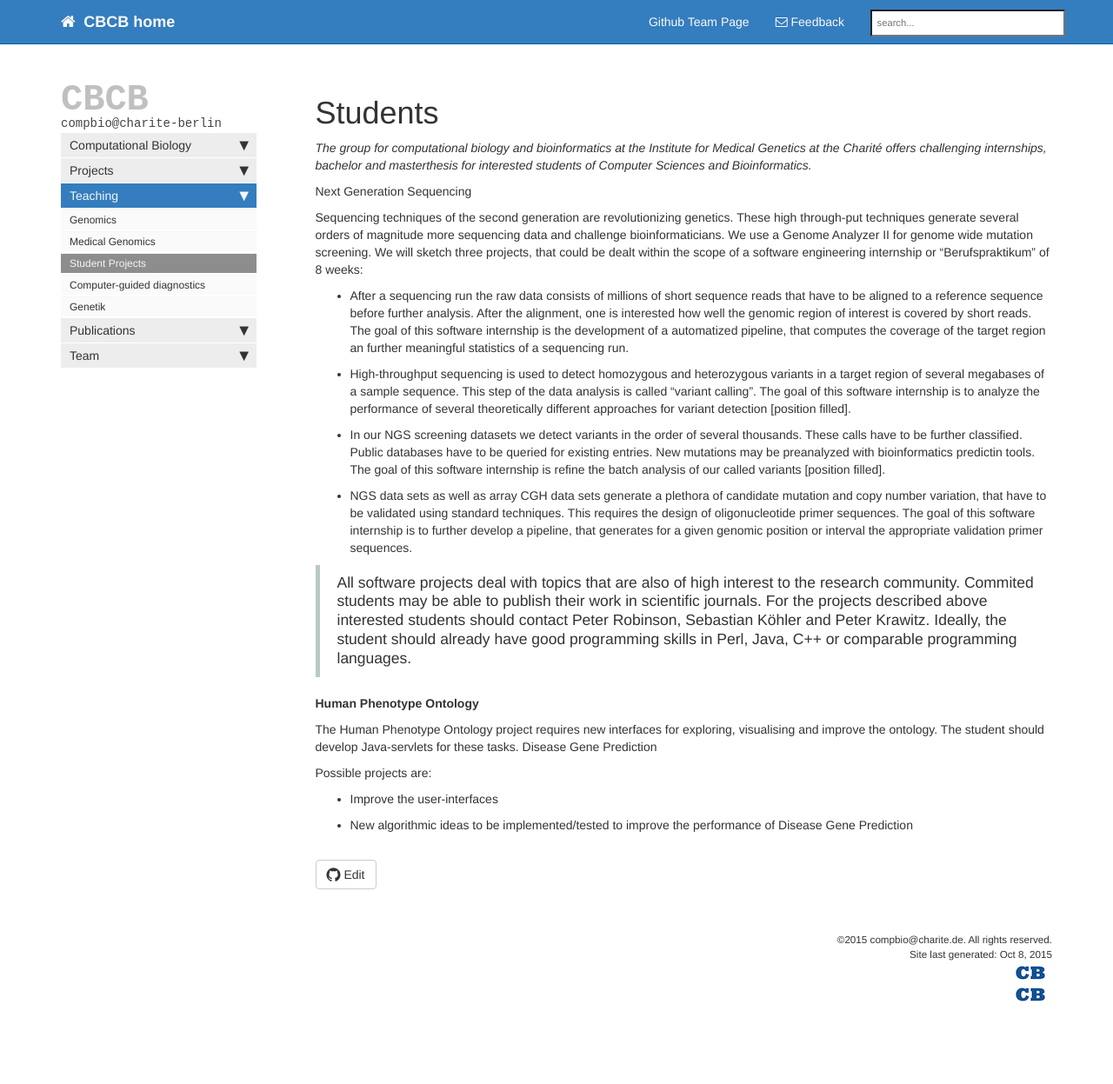
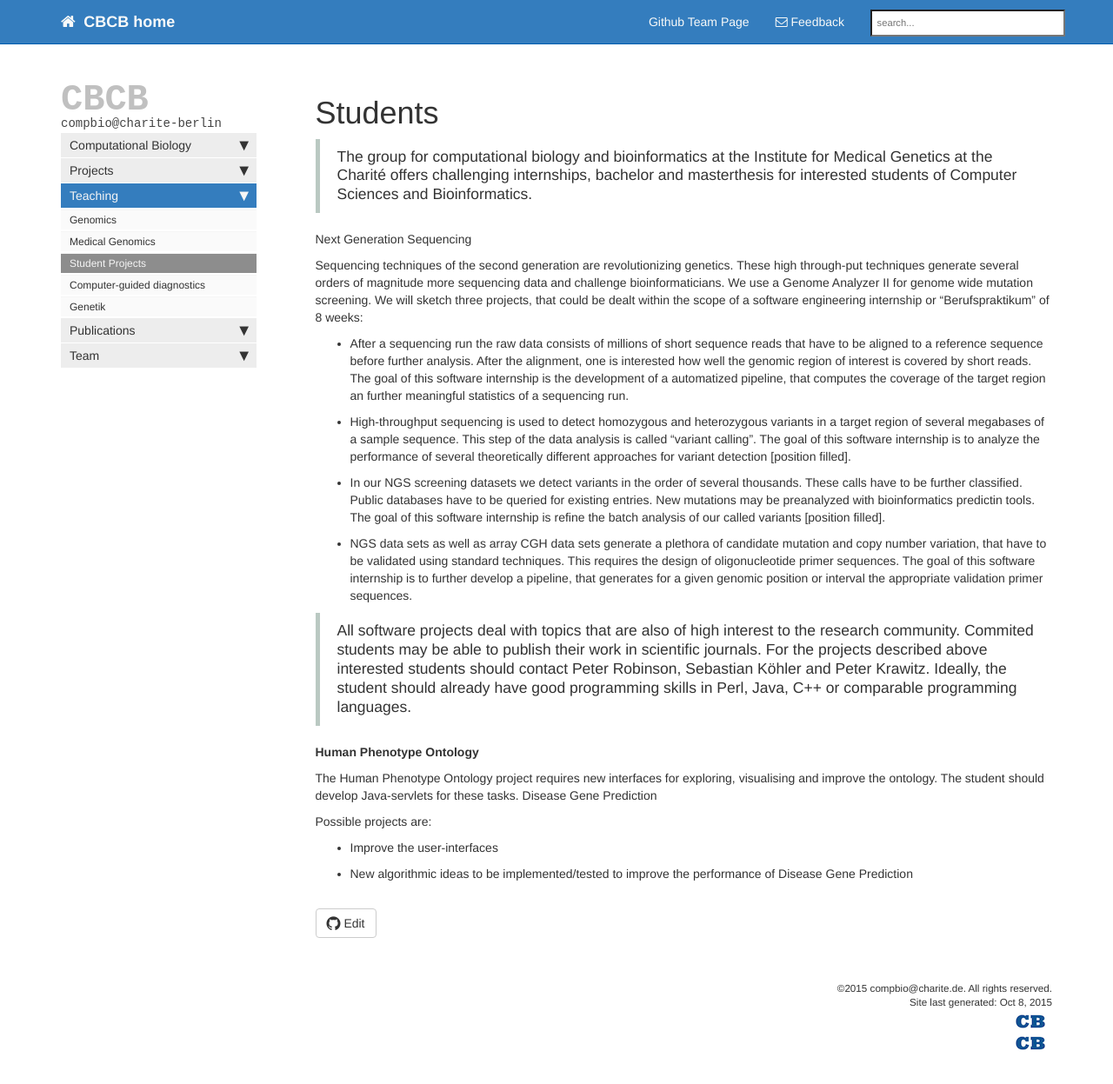
Before and after one commit to charite/charite.github.io, a Jekyll site: the page built from teaching-studprojects.md, in a window 1280 px wide and 1272 px high. Shown: the top 1247 px of the window at 87% size. Built offline with Jekyll 4.4.1, drawn with Linux system fonts in a browser that asks for light colours; nearby versions of some CDN libraries; library files that are not in the unit come from our copies; Markdown is read by kramdown in place of the engine named in the settings; comment, search, counter and statistics services are not loaded.

Commit message:
fix content, that invalidates the JSON required for the search to work

```diff
--- a/teaching-studprojects.md
+++ b/teaching-studprojects.md
@@ -3,7 +3,7 @@ title: Students
 ---
 
 
-*The group for computational biology and bioinformatics at the Institute for Medical Genetics at the Charité offers challenging internships, bachelor and masterthesis for interested students of Computer Sciences and Bioinformatics.*
+>The group for computational biology and bioinformatics at the Institute for Medical Genetics at the Charité offers challenging internships, bachelor and masterthesis for interested students of Computer Sciences and Bioinformatics.
 
 
 Next Generation Sequencing
```
